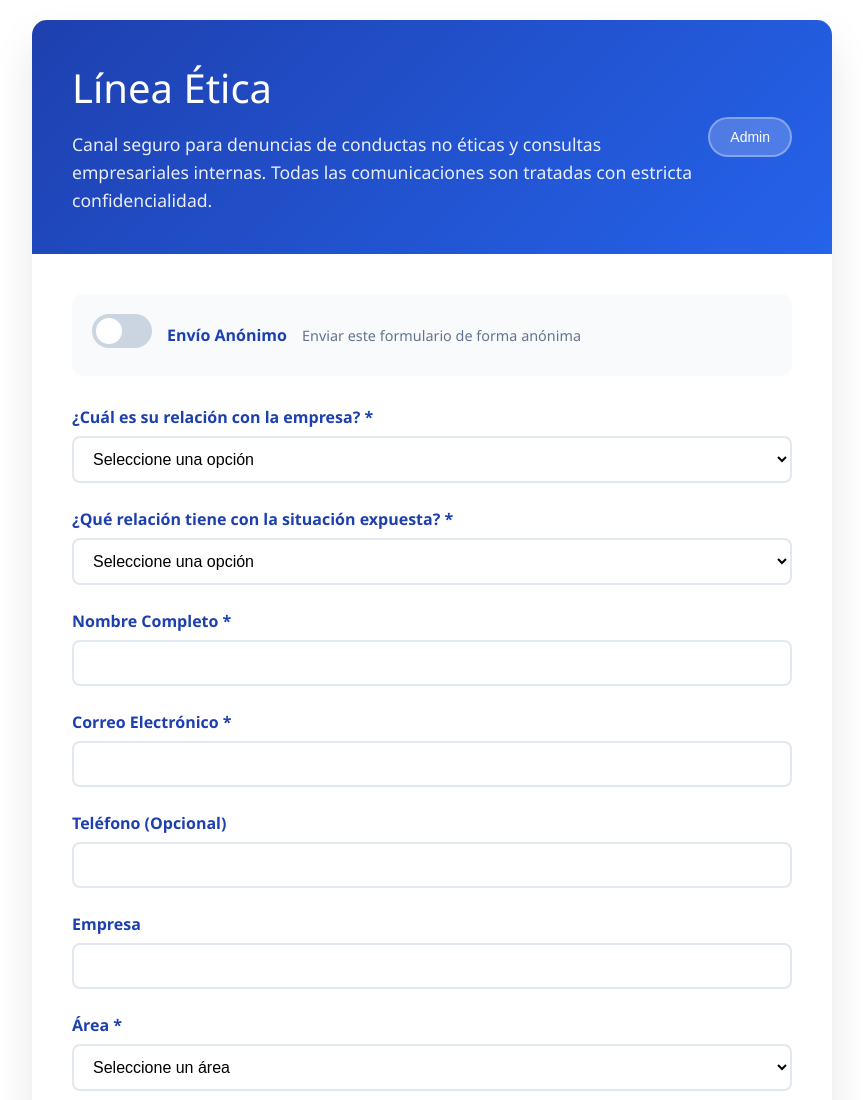
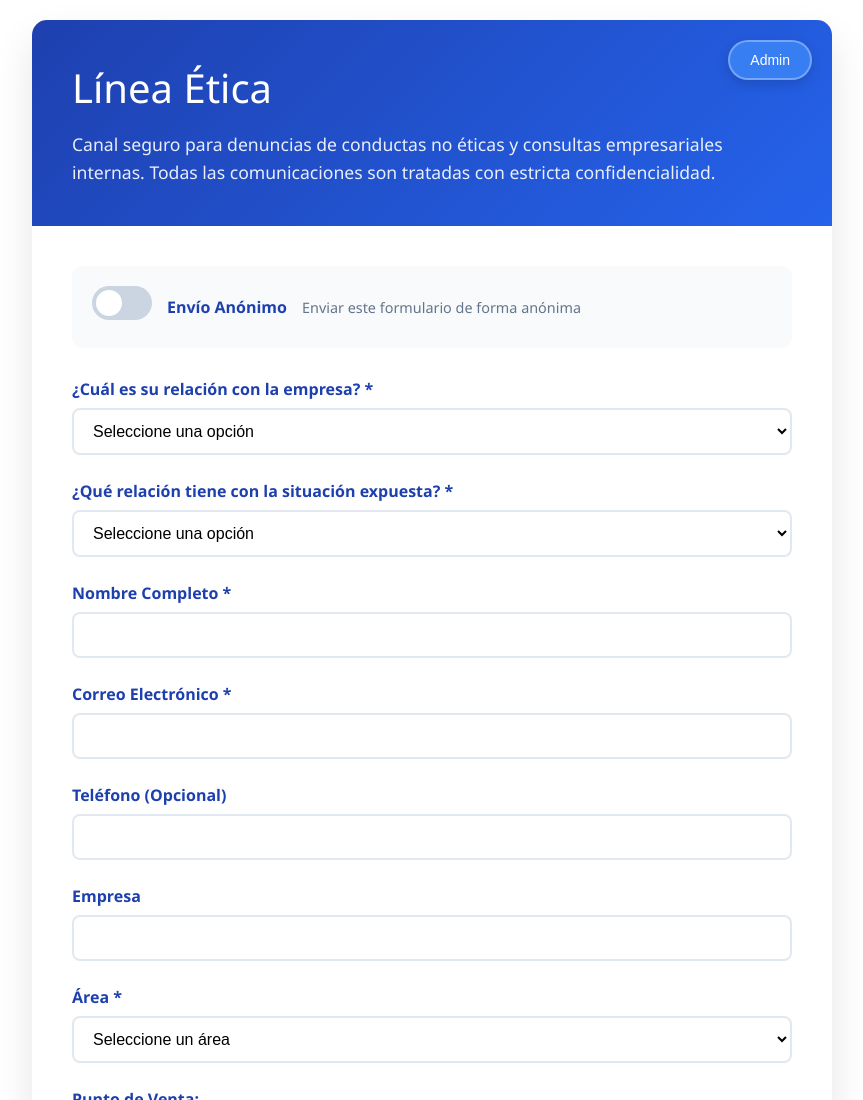
Before and after one commit to JeanGoP/lineaetica, a website: page public/index.html in a window 1280 px wide. Shown: the top 1100 px of the page, without its empty margins (208-1071 px from the left). Drawn offline with Linux system fonts and the light colour scheme.

Commit message:
Reposicionar botón Admin en la esquina superior derecha del header

```diff
--- a/public/styles.css
+++ b/public/styles.css
@@ -463,6 +463,10 @@ select:disabled {
 }
 
 /* Estilos para Header con botón Admin */
+header {
+    position: relative;
+}
+
 .header-content {
     display: flex;
     justify-content: space-between;
@@ -475,7 +479,11 @@ select:disabled {
 }
 
 .admin-btn {
-    background: rgba(255, 255, 255, 0.2);
+    position: absolute;
+    top: 20px;
+    right: 20px;
+    z-index: 1000;
+    background: rgba(59, 130, 246, 0.9);
     color: white;
     border: 2px solid rgba(255, 255, 255, 0.3);
     padding: 10px 20px;
@@ -485,6 +493,7 @@ select:disabled {
     font-weight: 500;
     transition: all 0.3s ease;
     backdrop-filter: blur(10px);
+    box-shadow: 0 4px 12px rgba(0, 0, 0, 0.15);
 }
 
 .admin-btn:hover {
```
Also changed, not shown: public/index.html (+5 -0 lines).
